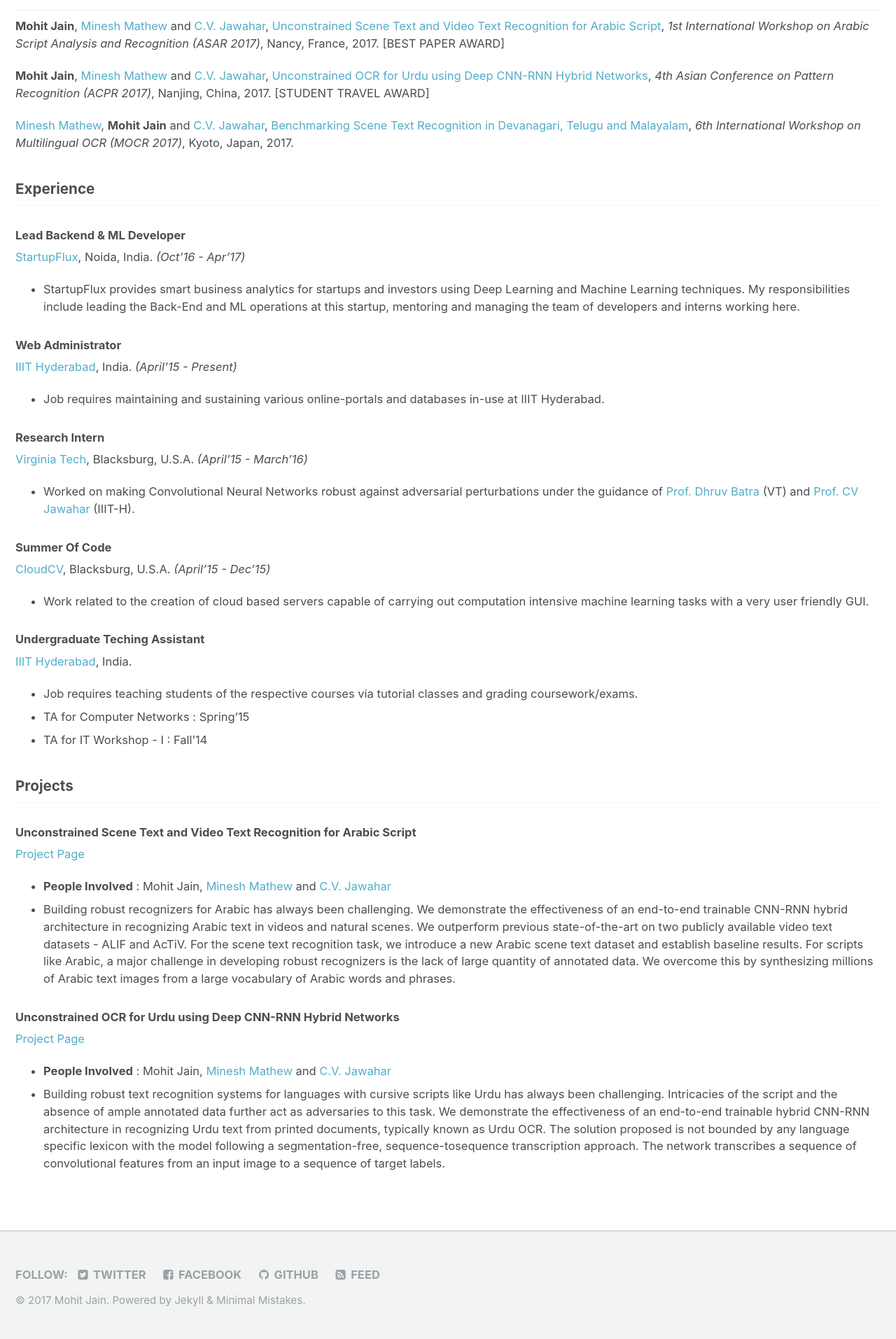
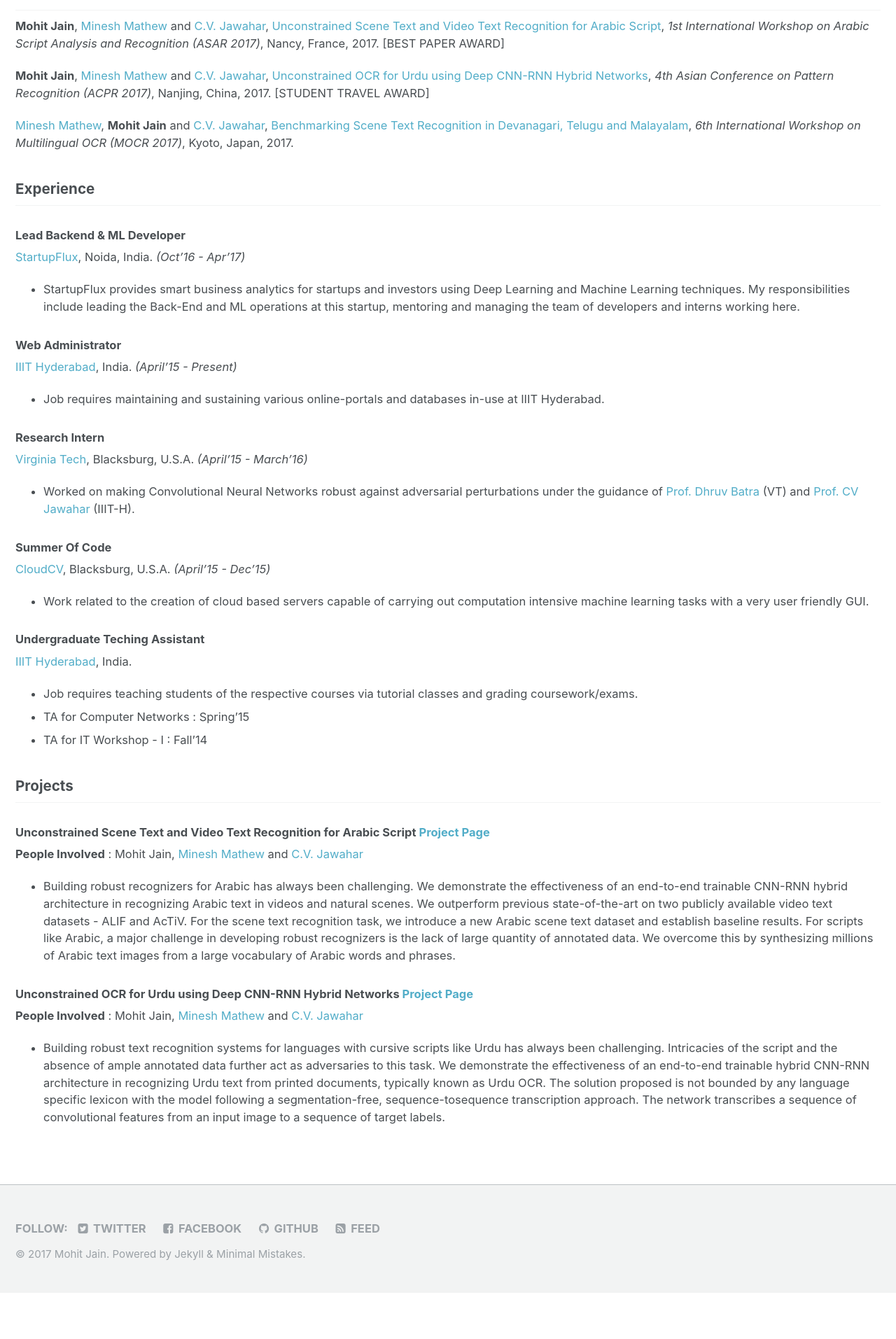
Before and after one commit to NightFury13/nightfury13.github.io, a Jekyll site: the page built from _pages/resume.md, in a window 1280 px wide. Shown: the part 727-2640 px from the top of the page at 70% size. Built offline with Jekyll 4.4.1, drawn with Linux system fonts in a browser that asks for light colours; after the commit the page ends 2574 px from its top, so only the background shows below that.

```diff
--- a/_pages/resume.md
+++ b/_pages/resume.md
@@ -52,12 +52,10 @@ author_profile: true
 
 ## Projects
 
-### Unconstrained Scene Text and Video Text Recognition for Arabic Script
-[Project Page](http://cvit.iiit.ac.in/research/projects/cvit-projects/arabic-text-recognition)
-* **People Involved** : Mohit Jain, [Minesh Mathew](mineshmathew.github.io) and [C.V. Jawahar](http://cvit.iiit.ac.in/people/faculty/people/faculty/cvit-faculty/jawahar)
+### Unconstrained Scene Text and Video Text Recognition for Arabic Script [Project Page](http://cvit.iiit.ac.in/research/projects/cvit-projects/arabic-text-recognition)
+**People Involved** : Mohit Jain, [Minesh Mathew](mineshmathew.github.io) and [C.V. Jawahar](http://cvit.iiit.ac.in/people/faculty/people/faculty/cvit-faculty/jawahar)
 * Building robust recognizers for Arabic has always been challenging. We demonstrate the effectiveness of an end-to-end trainable CNN-RNN hybrid architecture in recognizing Arabic text in videos and natural scenes. We outperform previous state-of-the-art on two publicly available video text datasets - ALIF and AcTiV. For the scene text recognition task, we introduce a new Arabic scene text dataset and establish baseline results. For scripts like Arabic, a major challenge in developing robust recognizers is the lack of large quantity of annotated data. We overcome this by synthesizing millions of Arabic text images from a large vocabulary of Arabic words and phrases.
 
-### Unconstrained OCR for Urdu using Deep CNN-RNN Hybrid Networks
-[Project Page](http://cvit.iiit.ac.in/research/projects/cvit-projects/iiit-urdu-ocr)
-* **People Involved** : Mohit Jain, [Minesh Mathew](mineshmathew.github.io) and [C.V. Jawahar](http://cvit.iiit.ac.in/people/faculty/people/faculty/cvit-faculty/jawahar)
+### Unconstrained OCR for Urdu using Deep CNN-RNN Hybrid Networks [Project Page](http://cvit.iiit.ac.in/research/projects/cvit-projects/iiit-urdu-ocr)
+**People Involved** : Mohit Jain, [Minesh Mathew](mineshmathew.github.io) and [C.V. Jawahar](http://cvit.iiit.ac.in/people/faculty/people/faculty/cvit-faculty/jawahar)
 * Building robust text recognition systems for languages with cursive scripts like Urdu has always been challenging. Intricacies of the script and the absence of ample annotated data further act as adversaries to this task. We demonstrate the effectiveness of an end-to-end trainable hybrid CNN-RNN architecture in recognizing Urdu text from printed documents, typically known as Urdu OCR. The solution proposed is not bounded by any language specific lexicon with the model following a segmentation-free, sequence-tosequence transcription approach. The network transcribes a sequence of convolutional features from an input image to a sequence of target labels.
```
